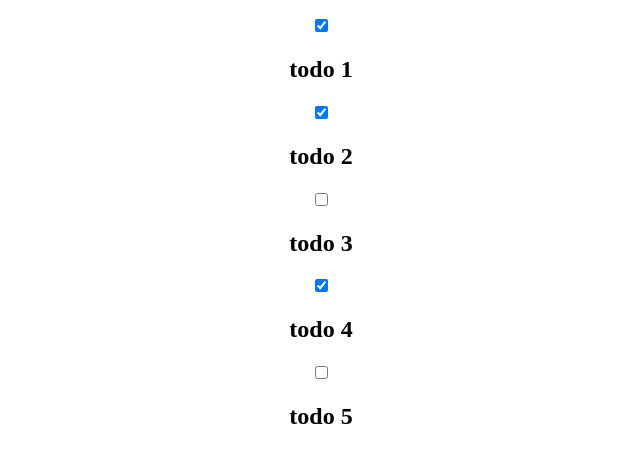
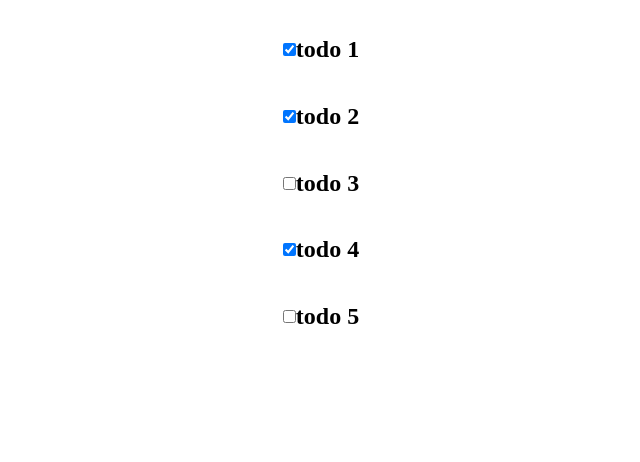
Before and after one commit to Jonathan-Harty/epics-react-tut, a React (Create React App) app: page / in a window 1280 px wide. Shown: the top 462 px of the page, without its empty margins (339-979 px from the left). Built offline with nearby package versions, Linux system fonts and the light colour scheme.

Commit message:
center list

```diff
--- a/src/components/Todo.tsx
+++ b/src/components/Todo.tsx
@@ -1,5 +1,6 @@
 import React from "react";
 import { ITodo } from "../todos";
+import styles from "../styles/Todo.module.css";
 
 interface ITodoProps {
   todo: ITodo;
@@ -7,8 +8,12 @@ interface ITodoProps {
 
 export const Todo = (props: ITodoProps) => {
   return (
-    <div className="todo">
-      <input type="checkbox" defaultChecked={props.todo.isCompleted} />
+    <div className={styles.todo}>
+      <input
+        className={styles.checkbox}
+        type="checkbox"
+        defaultChecked={props.todo.isCompleted}
+      />
       <h2>{props.todo.title}</h2>
     </div>
   );
--- a/src/styles/Todo.module.css
+++ b/src/styles/Todo.module.css
@@ -0,0 +1,10 @@
+.todo {
+  display: flex;
+  flex-direction: row;
+  justify-content: center;
+}
+
+.checkbox {
+  /* goes clockwise: top right bottom left */
+  margin: auto 0 auto 0;
+}
```
